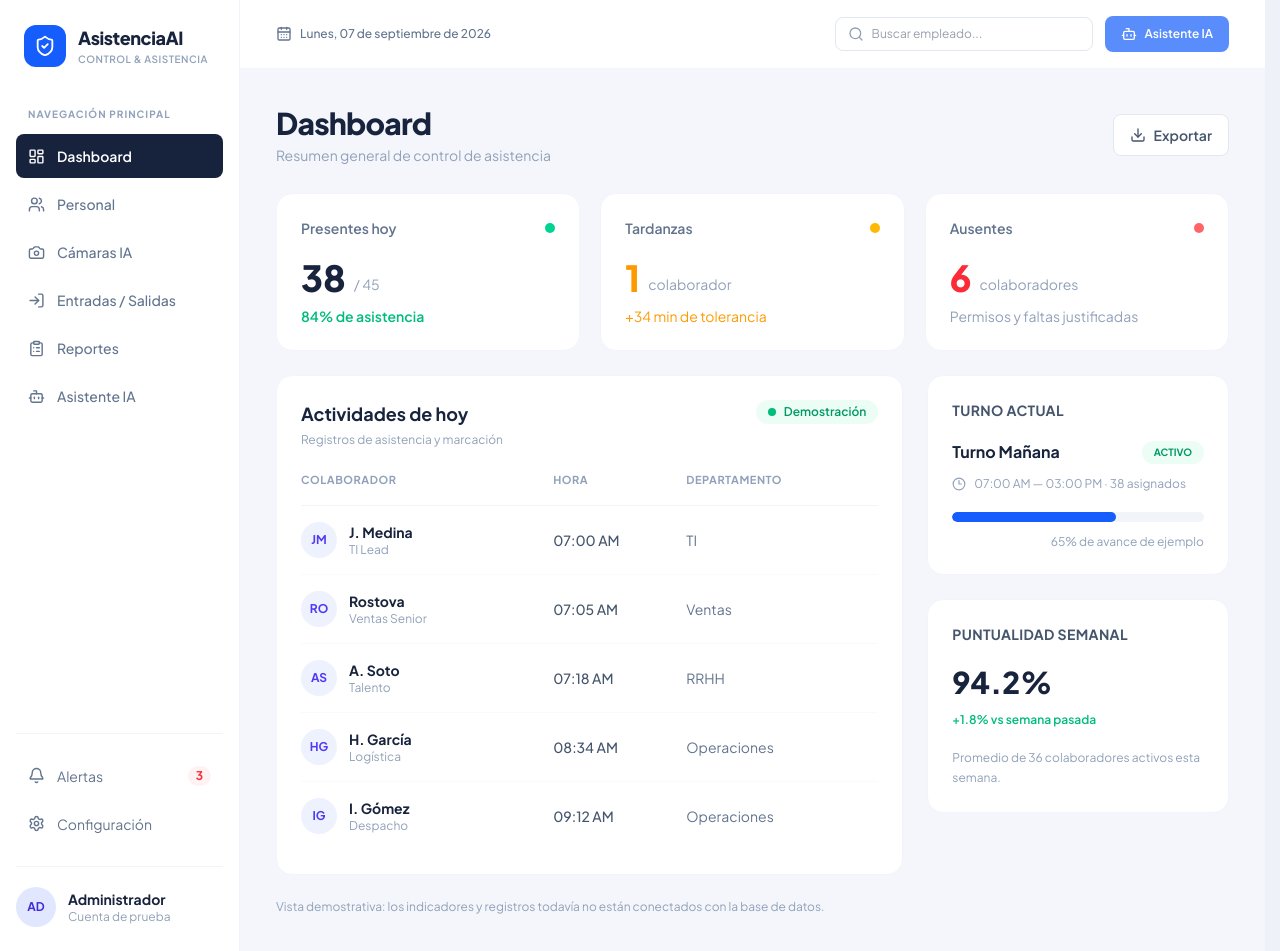
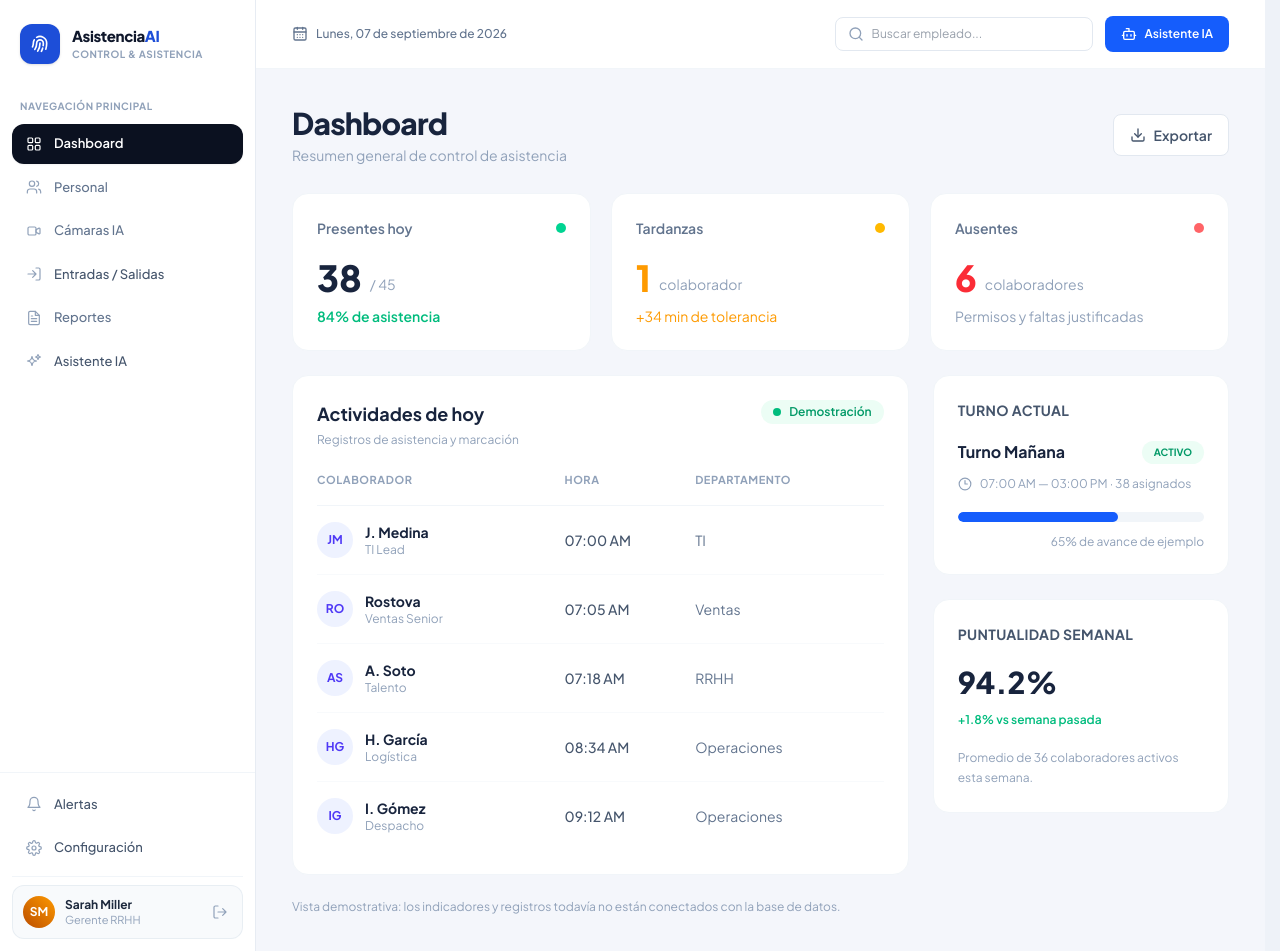
Before and after one commit to Marcks1234/control-asistencia-ia, a Next.js app in the folder frontend/: page /dashboard in a window 1280 px wide. Built offline with nearby package versions, Linux system fonts and the light colour scheme; no server answers.

Commit message:
fix(layout): habilitar navegacion fluida en Sidebar y unificar Dashboard con el menu global

```diff
--- a/frontend/src/app/dashboard/page.tsx
+++ b/frontend/src/app/dashboard/page.tsx
@@ -1,33 +1,15 @@
-
 "use client";
 
 import { useMemo, useState } from "react";
+import Link from "next/link";
+import Sidebar from "@/components/layout/Sidebar";
 import {
-  LayoutDashboard,
-  Users,
-  Camera,
-  LogIn,
-  ClipboardList,
   Bot,
-  Bell,
-  Settings,
   Search,
   Download,
   CalendarDays,
-  Menu,
-  X,
   Clock3,
-  ShieldCheck,
 } from "lucide-react";
-
-const menu = [
-  { nombre: "Dashboard", icono: LayoutDashboard, activo: true },
-  { nombre: "Personal", icono: Users, activo: false },
-  { nombre: "Cámaras IA", icono: Camera, activo: false },
-  { nombre: "Entradas / Salidas", icono: LogIn, activo: false },
-  { nombre: "Reportes", icono: ClipboardList, activo: false },
-  { nombre: "Asistente IA", icono: Bot, activo: false },
-];
 
 const actividades = [
   { nombre: "J. Medina", cargo: "TI Lead", hora: "07:00 AM", area: "TI", inicial: "JM" },
@@ -39,7 +21,6 @@
 
 export default function DashboardPage() {
   const [busqueda, setBusqueda] = useState("");
-  const [menuAbierto, setMenuAbierto] = useState(false);
 
   const filtradas = useMemo(
     () =>
@@ -75,114 +56,15 @@
   }
 
   return (
-    <div className="min-h-screen bg-[#F4F6FB] text-[#18243D] lg:flex">
-
-      {/* Fondo del menú en móviles */}
-      {menuAbierto && (
-        <button
-          onClick={() => setMenuAbierto(false)}
-          className="fixed inset-0 z-30 bg-black/30 lg:hidden"
-          aria-label="Cerrar menú"
-        />
-      )}
-
-      {/* MENÚ LATERAL */}
-      <aside
-        className={`fixed inset-y-0 left-0 z-40 flex w-60 flex-col border-r border-slate-100 bg-white px-4 py-6 transition-transform lg:static lg:translate-x-0 ${
-          menuAbierto ? "translate-x-0" : "-translate-x-full"
-        }`}
-      >
-        <div className="mb-10 flex items-center justify-between gap-2 px-2">
-          <div className="flex items-center gap-3">
-            <div className="rounded-xl bg-blue-600 p-2.5 text-white">
-              <ShieldCheck size={22} />
-            </div>
-            <div>
-              <h1 className="text-lg font-extrabold tracking-tight">
-                AsistenciaAI
-              </h1>
-              <p className="text-[10px] font-semibold tracking-wider text-slate-400">
-                CONTROL & ASISTENCIA
-              </p>
-            </div>
-          </div>
-          <button
-            className="lg:hidden"
-            onClick={() => setMenuAbierto(false)}
-            aria-label="Cerrar"
-          >
-            <X size={20} />
-          </button>
-        </div>
-
-        <p className="mb-3 px-3 text-[10px] font-bold uppercase tracking-widest text-slate-400">
-          Navegación principal
-        </p>
-
-        <nav className="space-y-1">
-          {menu.map(({ nombre, icono: Icono, activo }) => (
-            activo ? (
-              <a
-                key={nombre}
-                href="/dashboard"
-                className="flex items-center gap-3 rounded-lg bg-[#17223D] px-3 py-3 text-sm font-semibold text-white"
-              >
-                <Icono size={17} />
-                {nombre}
-              </a>
-            ) : (
-              <div
-                key={nombre}
-                title="Módulo pendiente de implementar"
-                className="flex items-center gap-3 rounded-lg px-3 py-3 text-sm font-medium text-slate-500"
-              >
-                <Icono size={17} />
-                {nombre}
-              </div>
-            )
-          ))}
-        </nav>
-
-        <div className="mt-auto space-y-1 border-t border-slate-100 pt-5">
-          <div className="flex items-center justify-between rounded-lg px-3 py-3 text-sm text-slate-500">
-            <span className="flex items-center gap-3">
-              <Bell size={17} />
-              Alertas
-            </span>
-            <span className="rounded-full bg-red-50 px-2 py-0.5 text-xs font-bold text-red-500">
-              3
-            </span>
-          </div>
-
-          <div className="flex items-center gap-3 rounded-lg px-3 py-3 text-sm text-slate-500">
-            <Settings size={17} />
-            Configuración
-          </div>
-
-          <div className="mt-5 flex items-center gap-3 border-t border-slate-100 pt-5">
-            <div className="flex h-10 w-10 items-center justify-center rounded-full bg-indigo-100 text-xs font-bold text-indigo-700">
-              AD
-            </div>
-            <div>
-              <p className="text-sm font-bold">Administrador</p>
-              <p className="text-xs text-slate-400">Cuenta de prueba</p>
-            </div>
-          </div>
-        </div>
-      </aside>
+    <div className="min-h-screen bg-[#F4F6FB] text-[#18243D] flex">
+      {/* Menú lateral compartido en todo el sistema */}
+      <Sidebar activeItem="dashboard" />
 
       {/* CONTENIDO PRINCIPAL */}
-      <div className="min-w-0 flex-1">
+      <div className="min-w-0 flex-1 flex flex-col">
         {/* BARRA SUPERIOR */}
         <header className="flex flex-wrap items-center justify-between gap-4 border-b border-slate-100 bg-white px-5 py-4 lg:px-9">
           <div className="flex items-center gap-3">
-            <button
-              onClick={() => setMenuAbierto(true)}
-              className="lg:hidden"
-              aria-label="Abrir menú"
-            >
-              <Menu size={23} />
-            </button>
             <div className="flex items-center gap-2 text-xs font-medium text-slate-500">
               <CalendarDays size={16} />
               Lunes, 07 de septiembre de 2026
@@ -200,18 +82,17 @@
               />
             </div>
 
-            <button
-              disabled
-              title="Asistente IA pendiente de implementar"
-              className="flex cursor-not-allowed items-center gap-2 rounded-lg bg-blue-600 px-4 py-2.5 text-xs font-semibold text-white opacity-70"
+            <Link
+              href="/asistente-ia"
+              className="flex items-center gap-2 rounded-lg bg-blue-600 hover:bg-blue-700 transition px-4 py-2.5 text-xs font-semibold text-white cursor-pointer"
             >
               <Bot size={16} />
               Asistente IA
-            </button>
+            </Link>
           </div>
         </header>
 
-        <main className="mx-auto max-w-[1400px] p-5 lg:p-9">
+        <main className="mx-auto max-w-[1400px] w-full p-5 lg:p-9">
           {/* TÍTULO */}
           <div className="mb-7 flex items-center justify-between gap-3">
             <div>
@@ -225,7 +106,7 @@
 
             <button
               onClick={exportarCSV}
-              className="flex items-center gap-2 rounded-lg border border-slate-200 bg-white px-4 py-2.5 text-sm font-semibold text-slate-600 hover:bg-slate-50"
+              className="flex items-center gap-2 rounded-lg border border-slate-200 bg-white px-4 py-2.5 text-sm font-semibold text-slate-600 hover:bg-slate-50 cursor-pointer"
             >
               <Download size={16} />
               Exportar
@@ -265,7 +146,7 @@
                   colaborador
                 </span>
               </div>
-              <p className="mt-2 text-sm text-amber-500">
+              <p className="mt-2 text-sm font-amber-500 text-amber-500">
                 +34 min de tolerancia
               </p>
             </div>
--- a/frontend/src/components/layout/Sidebar.tsx
+++ b/frontend/src/components/layout/Sidebar.tsx
@@ -89,8 +89,8 @@
     {
       id: "dashboard",
       label: "Dashboard",
-      href: "/entradas-salidas",
-      habilitado: false,
+      href: "/dashboard",
+      habilitado: true,
       icon: (
         <svg className="w-4 h-4" fill="none" stroke="currentColor" strokeWidth={1.8} viewBox="0 0 24 24">
           <rect x="3" y="3" width="7" height="7" rx="1.5" />
```
